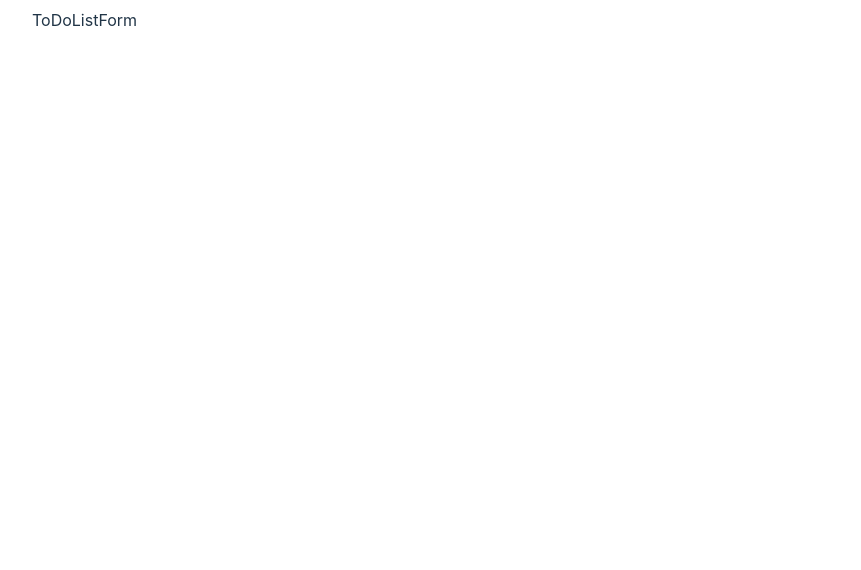
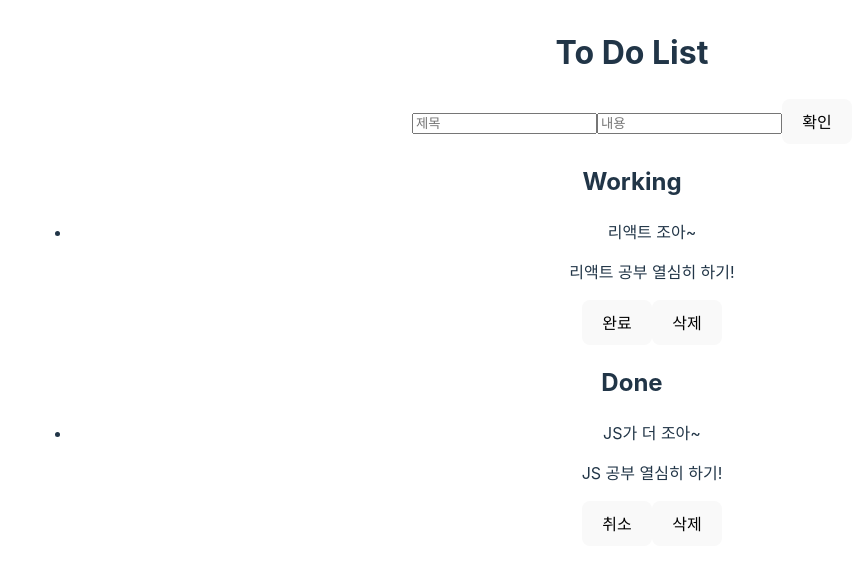
Before and after one commit to MiMing-00/Sparta_standard, a React (Vite) app: page / in a window 1280 px wide. Shown: the top 570 px of the page, without its empty margins (8-869 px from the left). Built offline with nearby package versions, Linux system fonts and the light colour scheme.

Commit message:
3차 구현 완료

```diff
--- /dev/null
+++ b/component/ToDoItem.jsx
@@ -0,0 +1,32 @@
+import React from "react";
+
+const ToDoItem = ({ todo, setToDoLists }) => {
+  //삭제
+  const deleteToDo = (id) => {
+    setToDoLists((prev) => prev.filter((item) => item.id !== id));
+  };
+
+  //토글
+  const toggleToDo = (id) => {
+    setToDoLists((prev) =>
+      prev.map((item) =>
+        item.id === id ? { ...item, isDone: !item.isDone } : item
+      )
+    );
+  };
+
+  return (
+    <>
+      <p>{todo.title}</p>
+      <p>{todo.content}</p>
+      <div>
+        <button onClick={() => toggleToDo(todo.id)}>
+          {todo.isDone ? "취소" : "완료"}
+        </button>
+        <button onClick={() => deleteToDo(todo.id)}>삭제</button>
+      </div>
+    </>
+  );
+};
+
+export default ToDoItem;
--- a/component/ToDoListContain.jsx
+++ b/component/ToDoListContain.jsx
@@ -1,13 +1,37 @@
-import React from "react";
+import React, { useState } from "react";
 import ToDoListForm from "./ToDoListForm";
 import ToDoLists from "./ToDoLists";
 
 const ToDoListContain = () => {
+  const [toDoLists, setToDoLists] = useState([
+    {
+      id: 1,
+      title: "리액트 조아~",
+      content: "리액트 공부 열심히 하기!",
+      isDone: false,
+    },
+
+    {
+      id: 2,
+      title: "JS가 더 조아~",
+      content: "JS 공부 열심히 하기!",
+      isDone: true,
+    },
+  ]);
   return (
     <div>
-      <ToDoListForm />
-      <ToDoLists />
-      <ToDoLists />
+      <h1>To Do List</h1>
+      <ToDoListForm setToDoLists={setToDoLists} />
+      <ToDoLists
+        title="Working"
+        toDoLists={toDoLists.filter((todo) => !todo.isDone)}
+        setToDoLists={setToDoLists}
+      />
+      <ToDoLists
+        title="Done"
+        toDoLists={toDoLists.filter((todo) => todo.isDone)}
+        setToDoLists={setToDoLists}
+      />
     </div>
   );
 };
--- a/component/ToDoListForm.jsx
+++ b/component/ToDoListForm.jsx
@@ -1,7 +1,39 @@
 import React from "react";
 
-const ToDoListForm = () => {
-  return <div>ToDoListForm</div>;
+const ToDoListForm = ({ setToDoLists }) => {
+  const onSubmitToDo = (event) => {
+    event.preventDefault();
+    const formData = new FormData(event.target);
+    const title = formData.get("title");
+    const content = formData.get("content");
+
+    if (!title.trim() || !content.trim()) {
+      alert("제목과 내용 모두 입력해주세요.");
+      return;
+    }
+
+    setToDoLists((prev) => [
+      ...prev,
+      {
+        id: Date.now(),
+        title,
+        content,
+        isDone: false,
+      },
+    ]);
+
+    event.target.reset();
+  };
+
+  return (
+    <div>
+      <form onSubmit={onSubmitToDo}>
+        <input type="text" placeholder="제목" name="title" />
+        <input type="text" placeholder="내용" name="content" />
+        <button type="submit">확인</button>
+      </form>
+    </div>
+  );
 };
 
 export default ToDoListForm;
--- a/component/ToDoLists.jsx
+++ b/component/ToDoLists.jsx
@@ -1,7 +1,19 @@
 import React from "react";
+import ToDoItem from "./ToDoItem";
 
-const ToDoLists = () => {
-  return <div></div>;
+const ToDoLists = ({ title, toDoLists, setToDoLists }) => {
+  return (
+    <>
+      <h2>{title}</h2>
+      <ul>
+        {toDoLists.map((todo) => (
+          <li key={todo.id}>
+            <ToDoItem todo={todo} setToDoLists={setToDoLists} />
+          </li>
+        ))}
+      </ul>
+    </>
+  );
 };
 
 export default ToDoLists;
--- a/src/App.css
+++ b/src/App.css
@@ -2,4 +2,7 @@
   max-width: 1200px;
   min-width: 800px;
   margin: 0 auto;
+  display: flex;
+  flex-direction: column;
+  text-align: center;
 }
```
